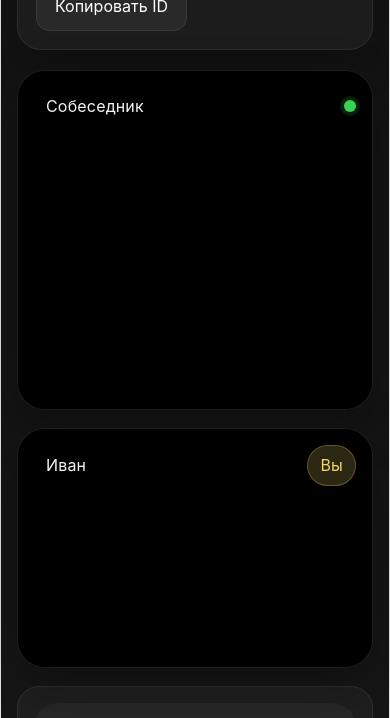
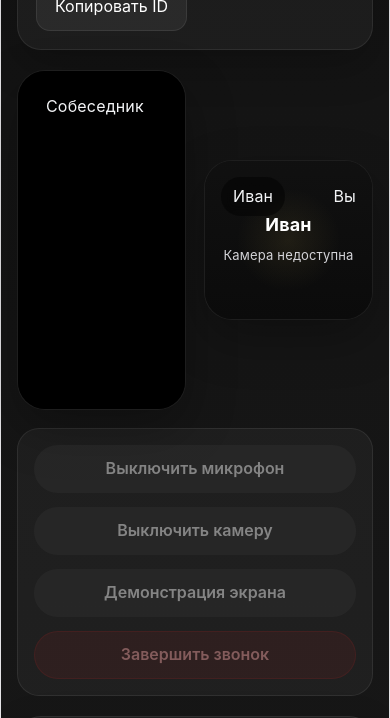
Before and after one commit to evcon36/VoyageCommunications, a React (Vite) app in the folder client/: page / in a window 390 px wide. Shown: the part 646-1364 px from the top of the page. Built offline with nearby package versions, Linux system fonts and the light colour scheme; no server answers.

Commit message:
feat: adaptive video cards and media status overlays

```diff
--- a/client/src/App.css
+++ b/client/src/App.css
@@ -186,14 +186,15 @@ input {
 
 .video-layout {
   display: grid;
-  grid-template-columns: minmax(0, 1fr) 320px;
+  grid-template-columns: repeat(2, minmax(0, 1fr));
   gap: 18px;
-  align-items: stretch;
+  align-items: center;
 }
 
-.remote-panel {
+.video-card {
   position: relative;
-  min-height: 620px;
+  width: 100%;
+  min-width: 0;
   border-radius: 28px;
   overflow: hidden;
   background: #0b0b0b;
@@ -201,24 +202,41 @@ input {
   box-shadow: 0 18px 50px rgba(0, 0, 0, 0.28);
 }
 
-.local-panel {
-  position: relative;
-  min-height: 300px;
-  max-height: 300px;
-  border-radius: 28px;
-  overflow: hidden;
-  background: #0b0b0b;
-  border: 1px solid rgba(255, 255, 255, 0.08);
-  box-shadow: 0 18px 50px rgba(0, 0, 0, 0.28);
+.video-card.landscape {
+  aspect-ratio: 16 / 9;
 }
 
-.video-panel {
-  min-width: 0;
+.video-card.portrait {
+  aspect-ratio: 9 / 16;
+  max-width: 420px;
+  justify-self: center;
+}
+
+.video-card.camera-off {
+  aspect-ratio: auto;
+  min-height: 180px;
+  max-height: 220px;
+}
+
+.video-card video {
+  width: 100%;
+  height: 100%;
+  display: block;
+  background: #000;
+  object-fit: contain;
+}
+
+.remote-panel video {
+  transform: scaleX(1);
+}
+
+.local-panel video {
+  transform: scaleX(-1);
 }
 
 .video-header {
   position: absolute;
-  z-index: 2;
+  z-index: 3;
   top: 16px;
   left: 16px;
   right: 16px;
@@ -234,38 +252,81 @@ input {
   backdrop-filter: blur(6px);
 }
 
-.self-tag {
-  background: rgba(245, 213, 101, 0.18);
-  color: #f5d565;
-  padding: 8px 12px;
-  border-radius: 999px;
-  border: 1px solid rgba(245, 213, 101, 0.28);
+.video-overlay {
+  position: absolute;
+  inset: 0;
+  z-index: 2;
+  display: flex;
+  flex-direction: column;
+  justify-content: center;
+  align-items: center;
+  gap: 10px;
+  padding: 24px;
+  text-align: center;
+  background:
+    radial-gradient(circle at center, rgba(245, 213, 101, 0.08), transparent 45%),
+    linear-gradient(180deg, rgba(17, 17, 17, 0.9), rgba(11, 11, 11, 0.96));
 }
 
-.dot {
-  width: 12px;
-  height: 12px;
-  border-radius: 50%;
-  background: #39d353;
-  box-shadow: 0 0 0 4px rgba(57, 211, 83, 0.14);
+.video-overlay-title {
+  font-size: 20px;
+  font-weight: 700;
+  color: #ffffff;
 }
 
-.remote-panel video {
-  width: 100%;
-  height: 100%;
-  display: block;
-  object-fit: cover;
-  background: #000;
-  transform: scaleX(1);
+.video-overlay-text {
+  max-width: 320px;
+  color: #d4d4d8;
+  line-height: 1.5;
+  font-size: 14px;
 }
 
-.local-panel video {
-  width: 100%;
-  height: 100%;
-  display: block;
-  object-fit: contain;
-  background: #000;
-  transform: scaleX(-1);
+.video-layout.layout-landscape-landscape,
+.video-layout.layout-portrait-portrait,
+.video-layout.layout-landscape-portrait,
+.video-layout.layout-portrait-landscape {
+  grid-template-columns: repeat(2, minmax(0, 1fr));
+}
+
+.video-layout.layout-landscape-portrait .remote-panel.landscape,
+.video-layout.layout-portrait-landscape .local-panel.landscape {
+  align-self: center;
+}
+
+.video-layout.layout-landscape-portrait .local-panel.portrait,
+.video-layout.layout-portrait-landscape .remote-panel.portrait {
+  justify-self: center;
+}
+
+@media (max-width: 980px) {
+  .video-layout {
+    grid-template-columns: 1fr;
+  }
+
+  .video-card.landscape,
+  .video-card.portrait {
+    max-width: 100%;
+    justify-self: stretch;
+  }
+
+  .video-card.camera-off {
+    min-height: 160px;
+    max-height: 200px;
+  }
+}
+
+@media (max-width: 640px) {
+  .video-overlay {
+    padding: 18px;
+  }
+
+  .video-overlay-title {
+    font-size: 18px;
+  }
+
+  .video-overlay-text {
+    font-size: 13px;
+  }
 }
 
 .controls-bar {
--- a/client/src/App.jsx
+++ b/client/src/App.jsx
@@ -77,6 +77,14 @@ export default function App() {
 
   const [participants, setParticipants] = useState([]);
 
+  const [localVideoShape, setLocalVideoShape] = useState('landscape');
+  const [remoteVideoShape, setRemoteVideoShape] = useState('landscape');
+
+  const [remoteMediaState, setRemoteMediaState] = useState({
+    cameraOff: false,
+    micOff: false,
+  });
+
   const roomIdRef = useRef(roomId);
   const chatBodyRef = useRef(null);
 
@@ -150,6 +158,13 @@ export default function App() {
       }
     });
 
+    socket.on('media-state', (mediaState) => {
+      setRemoteMediaState({
+        cameraOff: Boolean(mediaState?.cameraOff),
+        micOff: Boolean(mediaState?.micOff),
+      });
+    });
+
     socket.on('ice-candidate', async (candidate) => {
       try {
         if (!candidate) return;
@@ -192,6 +207,11 @@ export default function App() {
       setCallSeconds(0);
       setParticipants((prev) => prev.slice(0, 1));
 
+      setRemoteMediaState({
+        cameraOff: false,
+        micOff: false,
+      });
+
       if (remoteVideoRef.current) {
         remoteVideoRef.current.srcObject = null;
       }
@@ -211,6 +231,7 @@ export default function App() {
       socket.off('chat-message');
       socket.off('room-full');
       socket.off('user-disconnected');
+      socket.off('media-state');
 
       stopAllMedia();
       closePeerConnection();
@@ -233,6 +254,46 @@ export default function App() {
     chatBodyRef.current.scrollTop = chatBodyRef.current.scrollHeight;
   }, [messages]);
 
+  useEffect(() => {
+    const localVideo = localVideoRef.current;
+    const remoteVideo = remoteVideoRef.current;
+
+    const updateLocalShape = () => {
+      setLocalVideoShape(detectVideoShape(localVideo));
+    };
+
+    const updateRemoteShape = () => {
+      setRemoteVideoShape(detectVideoShape(remoteVideo));
+    };
+
+    if (localVideo) {
+      localVideo.addEventListener('loadedmetadata', updateLocalShape);
+      localVideo.addEventListener('resize', updateLocalShape);
+    }
+
+    if (remoteVideo) {
+      remoteVideo.addEventListener('loadedmetadata', updateRemoteShape);
+      remoteVideo.addEventListener('resize', updateRemoteShape);
+    }
+
+    return () => {
+      if (localVideo) {
+        localVideo.removeEventListener('loadedmetadata', updateLocalShape);
+        localVideo.removeEventListener('resize', updateLocalShape);
+      }
+
+      if (remoteVideo) {
+        remoteVideo.removeEventListener('loadedmetadata', updateRemoteShape);
+        remoteVideo.removeEventListener('resize', updateRemoteShape);
+      }
+    };
+  }, []);
+
+  useEffect(() => {
+    if (!joined) return;
+    emitMediaState();
+  }, [joined, isMuted, isCameraOff]);
+
   const formattedCallTime = useMemo(() => {
     const hours = Math.floor(callSeconds / 3600);
     const minutes = Math.floor((callSeconds % 3600) / 60);
@@ -244,6 +305,41 @@ export default function App() {
 
     return `${hh}:${mm}:${ss}`;
   }, [callSeconds]);
+
+  const detectVideoShape = (videoElement) => {
+    if (!videoElement) return 'landscape';
+
+    const { videoWidth, videoHeight } = videoElement;
+
+    if (!videoWidth || !videoHeight) {
+      return 'landscape';
+    }
+
+    return videoHeight > videoWidth ? 'portrait' : 'landscape';
+  };
+
+  const getMediaStatusText = ({ cameraOff, micOff, cameraMissing = false }) => {
+    if (cameraMissing && micOff) return 'Камера недоступна, микрофон выключен';
+    if (cameraMissing) return 'Камера недоступна';
+
+    if (cameraOff && micOff) return 'Пользователь отключил камеру и микрофон';
+    if (cameraOff) return 'Пользователь отключил камеру';
+    if (micOff) return 'Пользователь отключил микрофон';
+
+    return '';
+  };
+
+  const emitMediaState = (overrides = {}) => {
+    if (!joined || !roomIdRef.current) return;
+
+    socket.emit('media-state', {
+      roomId: roomIdRef.current,
+      mediaState: {
+        cameraOff: overrides.cameraOff ?? isCameraOff,
+        micOff: overrides.micOff ?? isMuted,
+      },
+    });
+  };
 
   const getCurrentVideoTrack = () => {
     if (screenStreamRef.current) {
@@ -599,17 +695,20 @@ export default function App() {
     });
 
     setIsMuted(nextMuted);
+    emitMediaState({ micOff: nextMuted });
     setStatus(nextMuted ? 'Микрофон выключен' : 'Микрофон включён');
   };
 
   const toggleCamera = () => {
     const currentVideoTrack = getCurrentVideoTrack();
-    if (!currentVideoTrack) return;
+    const nextCameraOff = !isCameraOff;
 
-    const nextCameraOff = !isCameraOff;
+    if (currentVideoTrack) {
       currentVideoTrack.enabled = !nextCameraOff;
+    }
 
     setIsCameraOff(nextCameraOff);
+    emitMediaState({ cameraOff: nextCameraOff });
     setStatus(nextCameraOff ? 'Видео выключено' : 'Видео включено');
   };
 
@@ -759,7 +858,29 @@ export default function App() {
     setCallSeconds(0);
     setMessages([]);
     setParticipants([]);
+    setRemoteMediaState({
+      cameraOff: false,
+      micOff: false,
+    });
   };
+
+  const localVideoTrack = getCurrentVideoTrack();
+  const hasLocalVideoTrack = Boolean(localVideoTrack);
+
+  const localStatusText = getMediaStatusText({
+    cameraOff: isCameraOff,
+    micOff: isMuted,
+    cameraMissing: !hasLocalVideoTrack,
+  });
+
+  const remoteStatusText = getMediaStatusText({
+    cameraOff: remoteMediaState.cameraOff,
+    micOff: remoteMediaState.micOff,
+  });
+
+  const videoLayoutClass = `video-layout layout-${remoteVideoShape}-${localVideoShape}`;
+  const remotePanelClass = `video-panel video-card remote-panel ${remoteVideoShape} ${remoteStatusText ? 'camera-off' : ''}`;
+  const localPanelClass = `video-panel video-card local-panel ${localVideoShape} ${localStatusText ? 'camera-off' : ''}`;
 
   return (
     <div className="app-shell">
@@ -831,21 +952,41 @@ export default function App() {
 
       <div className="main-layout">
         <div className="call-section">
-          <div className="video-layout">
-            <div className="video-panel remote-panel">
+          <div className={videoLayoutClass}>
+            <div className={remotePanelClass}>
               <div className="video-header">
                 <span>{remoteUserName}</span>
                 <span className="dot" />
               </div>
+
+              {!remoteMediaState.cameraOff && (
                 <video ref={remoteVideoRef} autoPlay playsInline />
+              )}
+
+              {remoteStatusText && (
+                <div className="video-overlay">
+                  <div className="video-overlay-title">{remoteUserName}</div>
+                  <div className="video-overlay-text">{remoteStatusText}</div>
+                </div>
+              )}
             </div>
 
-            <div className="video-panel local-panel">
+            <div className={localPanelClass}>
               <div className="video-header">
                 <span>{userName || 'Вы'}</span>
                 <span className="self-tag">Вы</span>
               </div>
+
+              {!isCameraOff && hasLocalVideoTrack && (
                 <video ref={localVideoRef} autoPlay playsInline muted />
+              )}
+
+              {localStatusText && (
+                <div className="video-overlay">
+                  <div className="video-overlay-title">{userName || 'Вы'}</div>
+                  <div className="video-overlay-text">{localStatusText}</div>
+                </div>
+              )}
             </div>
           </div>
 
```
Also changed, not shown: 1 other file (tests, documents, lock files or other folders). Lines whose indentation alone changed are shown as unchanged.
